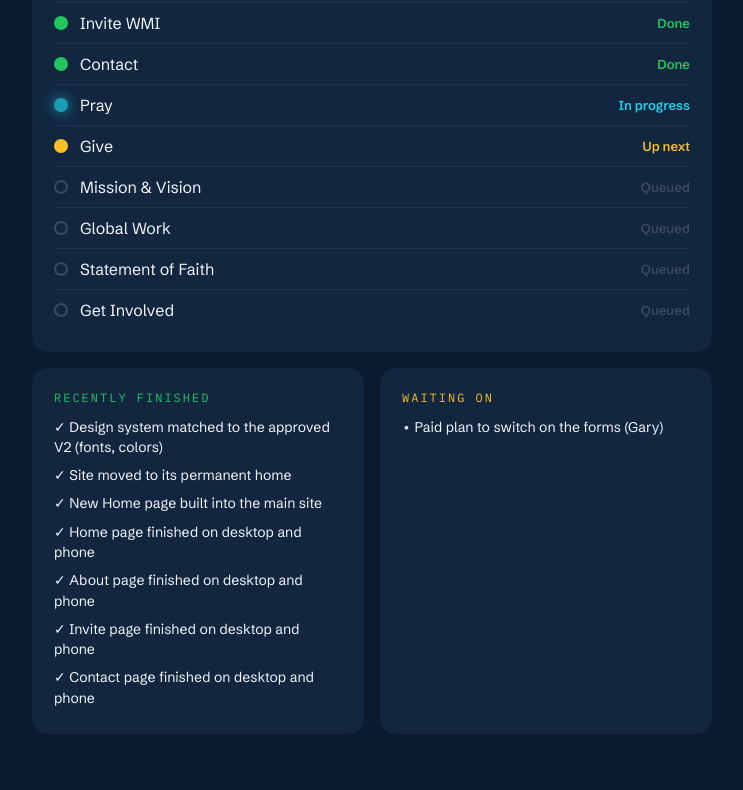
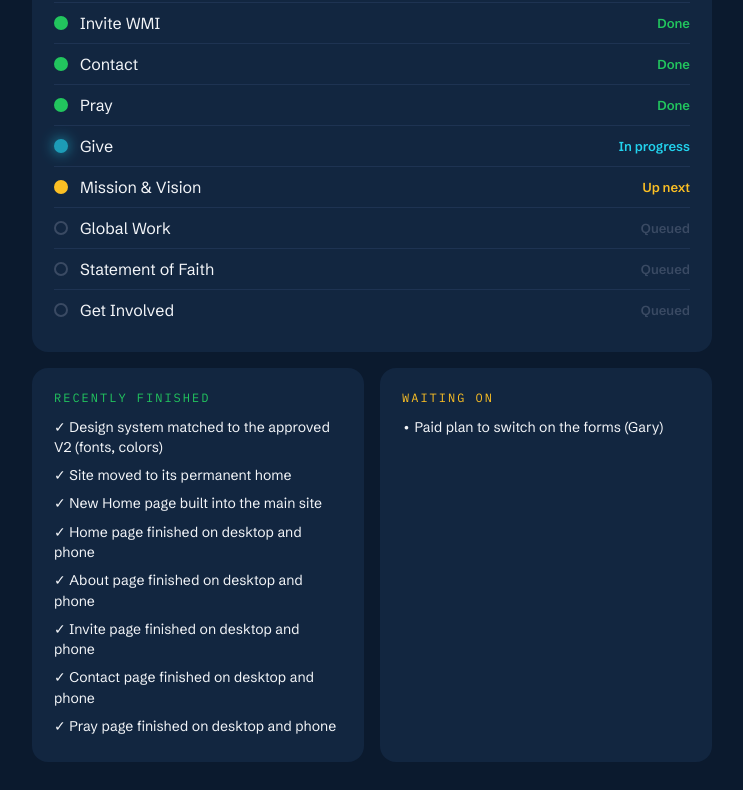
Before and after one commit to firesnatchers316/wmi-progress, a plain HTML site: page index.html in a window 1280 px wide. Shown: the part 404-1194 px from the top of the page, without its empty margins (268-1011 px from the left). Before the commit the page ends 1166 px from the top, so only its background shows below. Drawn offline with Linux system fonts and the light colour scheme.

Commit message:
Update progress: Pray done, Give in progress

```diff
--- a/index.html
+++ b/index.html
@@ -253,18 +253,18 @@
   <script>
     // All editable values live here. Update this object, then redeploy.
     const STATUS = {
-      updated: "Nov 18, 2026, 9:30 PM ET",
-      confirmed: 68,
-      nextMilestone: 72,
+      updated: "Nov 18, 2026, 10:15 PM ET",
+      confirmed: 74,
+      nextMilestone: 78,
       preview: "Thursday, Nov 19, morning",
       pages: [
         { name: "Home", status: "done" },
         { name: "About", status: "done" },
         { name: "Invite WMI", status: "done" },
         { name: "Contact", status: "done" },
-        { name: "Pray", status: "active" },
-        { name: "Give", status: "next" },
-        { name: "Mission & Vision", status: "queued" },
+        { name: "Pray", status: "done" },
+        { name: "Give", status: "active" },
+        { name: "Mission & Vision", status: "next" },
         { name: "Global Work", status: "queued" },
         { name: "Statement of Faith", status: "queued" },
         { name: "Get Involved", status: "queued" }
@@ -276,7 +276,8 @@
         "Home page finished on desktop and phone",
         "About page finished on desktop and phone",
         "Invite page finished on desktop and phone",
-        "Contact page finished on desktop and phone"
+        "Contact page finished on desktop and phone",
+        "Pray page finished on desktop and phone"
       ],
       waiting: [
         "Paid plan to switch on the forms (Gary)"
```
